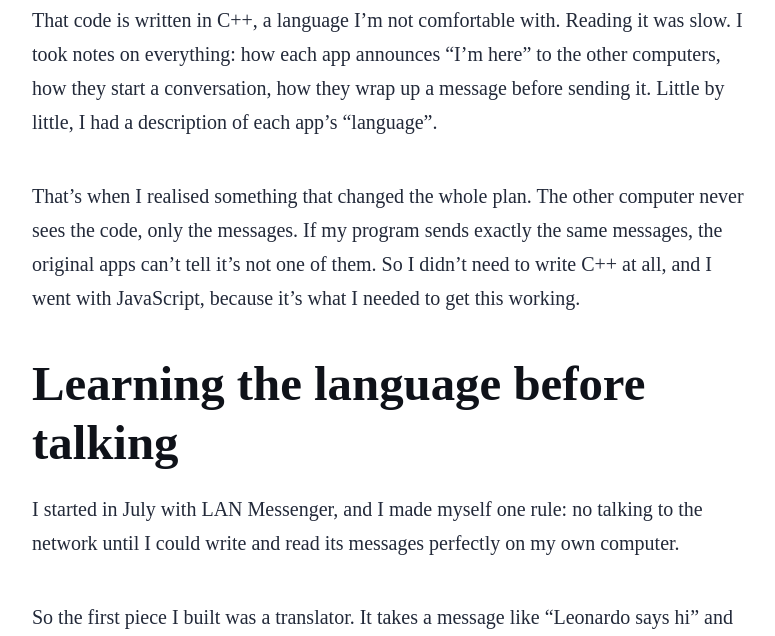
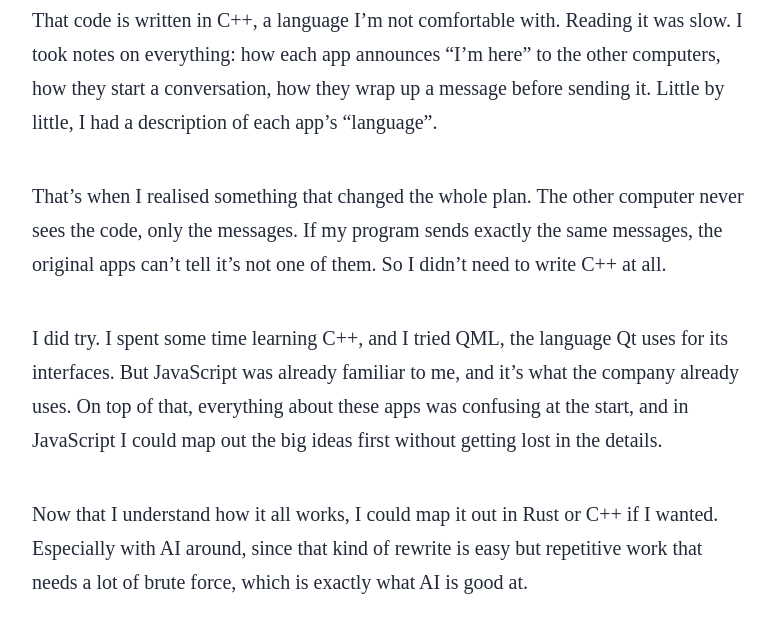
Before and after one commit to Lmedeiros-leiman/Lmedeiros-leiman.github.io, an Astro site: page /blog/beebeep-lan-messenger in a window 1280 px wide. Shown: the part 972-1608 px from the top of the page, without its empty margins (248-1023 px from the left). Built offline with nearby package versions, Linux system fonts and the light colour scheme; Astro itself is replaced by a stand-in of ours.

Commit message:
Post: explain why JavaScript over C++/QML (#6)
Co-authored-by: Leonardo Medeiros Leiman <suporte4@lefisc.com>
Co-authored-by: Claude Opus 5.5 <noreply@anthropic.com>

```diff
--- a/src/content/blog/beebeep-lan-messenger.md
+++ b/src/content/blog/beebeep-lan-messenger.md
@@ -32,8 +32,18 @@ before sending it. Little by little, I had a description of each app's
 That's when I realised something that changed the whole plan. The other
 computer never sees the code, only the messages. If my program sends exactly
 the same messages, the original apps can't tell it's not one of them. So I
-didn't need to write C++ at all, and I went with JavaScript, because it's what
-I needed to get this working.
+didn't need to write C++ at all.
+
+I did try. I spent some time learning C++, and I tried QML, the language Qt
+uses for its interfaces. But JavaScript was already familiar to me, and it's
+what the company already uses. On top of that, everything about these apps was
+confusing at the start, and in JavaScript I could map out the big ideas first
+without getting lost in the details.
+
+Now that I understand how it all works, I could map it out in Rust or C++ if I
+wanted. Especially with AI around, since that kind of rewrite is easy but
+repetitive work that needs a lot of brute force, which is exactly what AI is
+good at.
 
 ## Learning the language before talking
 
```
